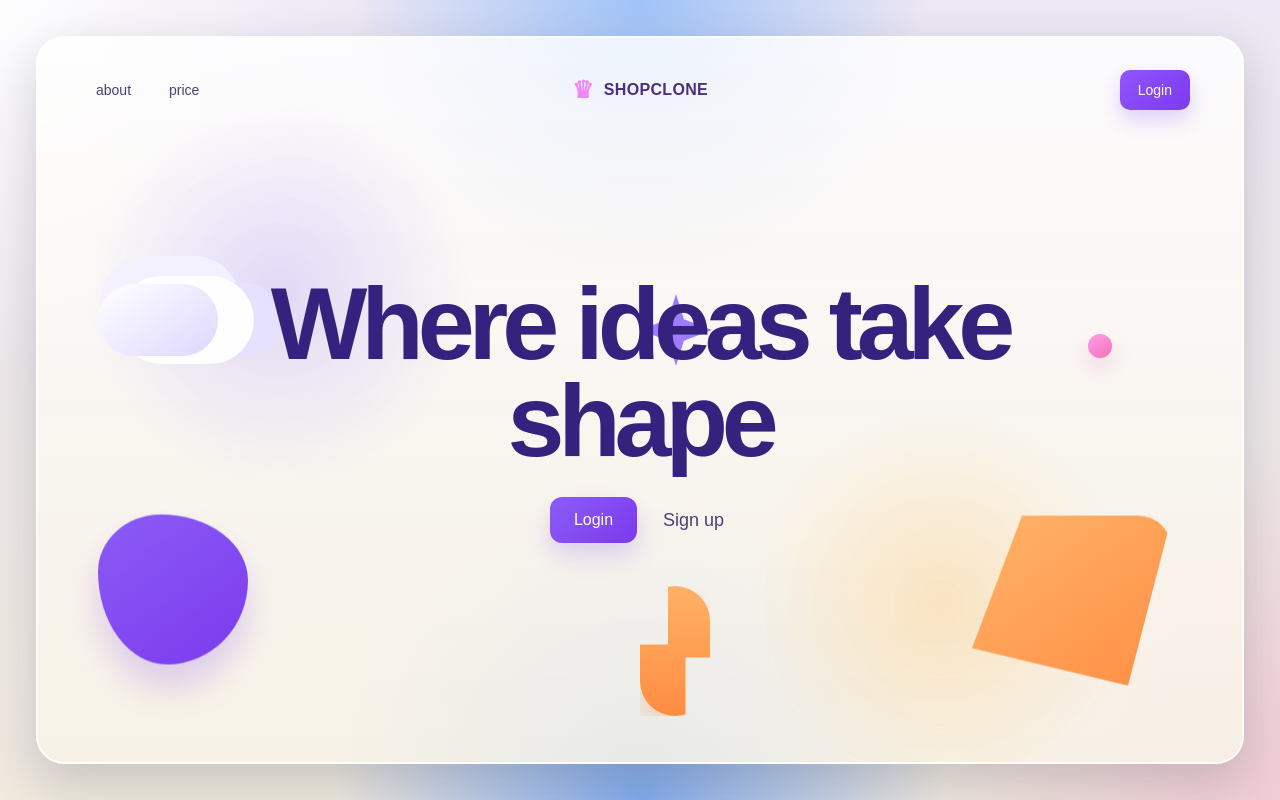
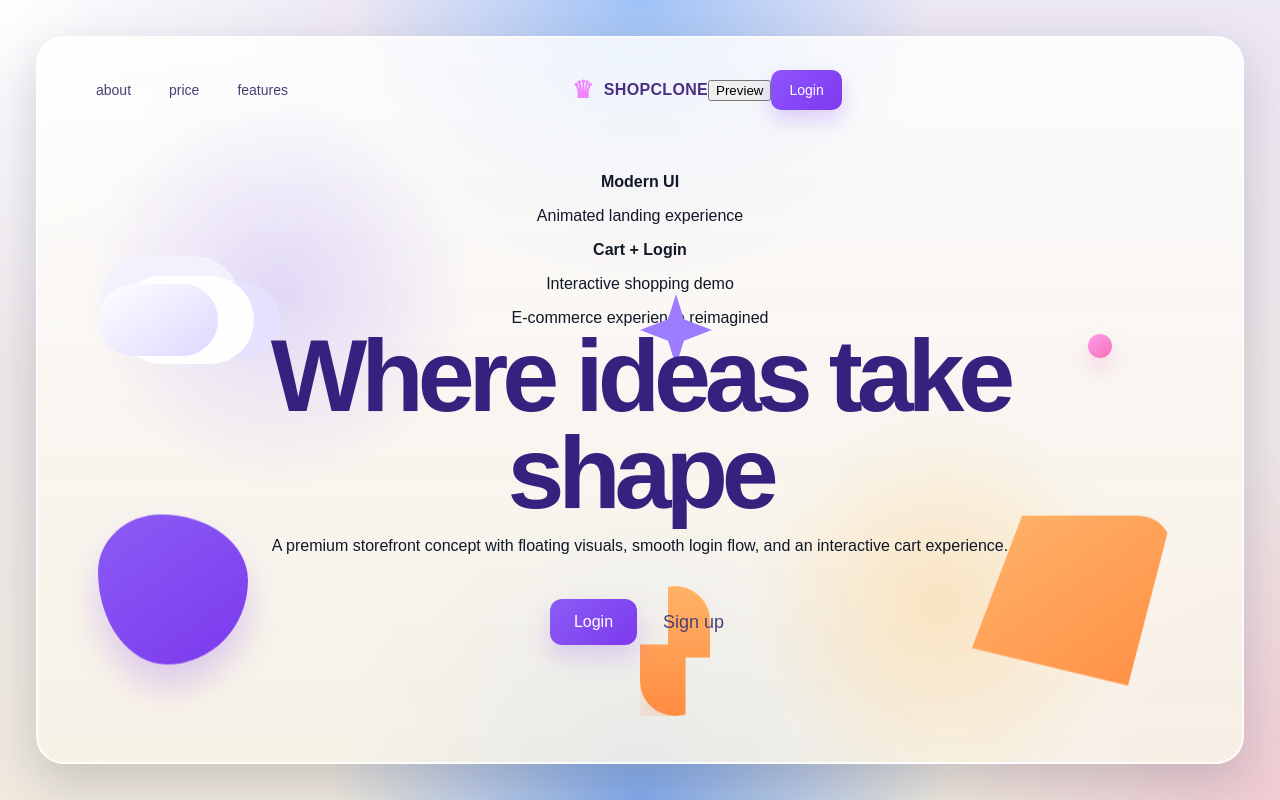
Before and after one commit to anishthetechie/ShopE, a React (Vite) app: page / in a window 1280 px wide. Built offline with nearby package versions, Linux system fonts and the light colour scheme.

Commit message:
Update App.jsx

```diff
--- a/src/App.jsx
+++ b/src/App.jsx
@@ -158,10 +158,15 @@ export default function App() {
     return (
       <div className="landing-page">
         <div className="landing-shell">
+          <div className="ambient-glow ambient-1"></div>
+          <div className="ambient-glow ambient-2"></div>
+          <div className="ambient-glow ambient-3"></div>
+
           <header className="landing-navbar">
             <div className="landing-nav-left">
               <button className="nav-link">about</button>
               <button className="nav-link">price</button>
+              <button className="nav-link">features</button>
             </div>
 
             <div className="landing-brand">
@@ -169,9 +174,12 @@ export default function App() {
               <span>SHOPCLONE</span>
             </div>
 
-            <button className="download-btn" onClick={() => setPage("login")}>
-              Login
-            </button>
+            <div className="landing-nav-right">
+              <button className="ghost-pill">Preview</button>
+              <button className="download-btn" onClick={() => setPage("login")}>
+                Login
+              </button>
+            </div>
           </header>
 
           <main className="landing-hero">
@@ -181,8 +189,37 @@ export default function App() {
             <div className="hero-shape shape-blob"></div>
             <div className="hero-shape shape-arrow"></div>
             <div className="hero-shape shape-corner"></div>
+            <div className="hero-shape shape-ring"></div>
+            <div className="hero-shape shape-mini-star"></div>
+            <div className="hero-shape shape-pill"></div>
+            <div className="hero-shape shape-soft-cube"></div>
+            <div className="hero-shape shape-orb"></div>
+            <div className="hero-shape shape-wave"></div>
+
+            <div className="floating-info-card info-card-left">
+              <span className="info-dot purple"></span>
+              <div>
+                <strong>Modern UI</strong>
+                <p>Animated landing experience</p>
+              </div>
+            </div>
+
+            <div className="floating-info-card info-card-right">
+              <span className="info-dot orange"></span>
+              <div>
+                <strong>Cart + Login</strong>
+                <p>Interactive shopping demo</p>
+              </div>
+            </div>
+
+            <span className="hero-kicker">E-commerce experience reimagined</span>
 
             <h1>Where ideas take shape</h1>
+
+            <p className="hero-subtitle">
+              A premium storefront concept with floating visuals, smooth login
+              flow, and an interactive cart experience.
+            </p>
 
             <div className="landing-cta-row">
               <button
```
